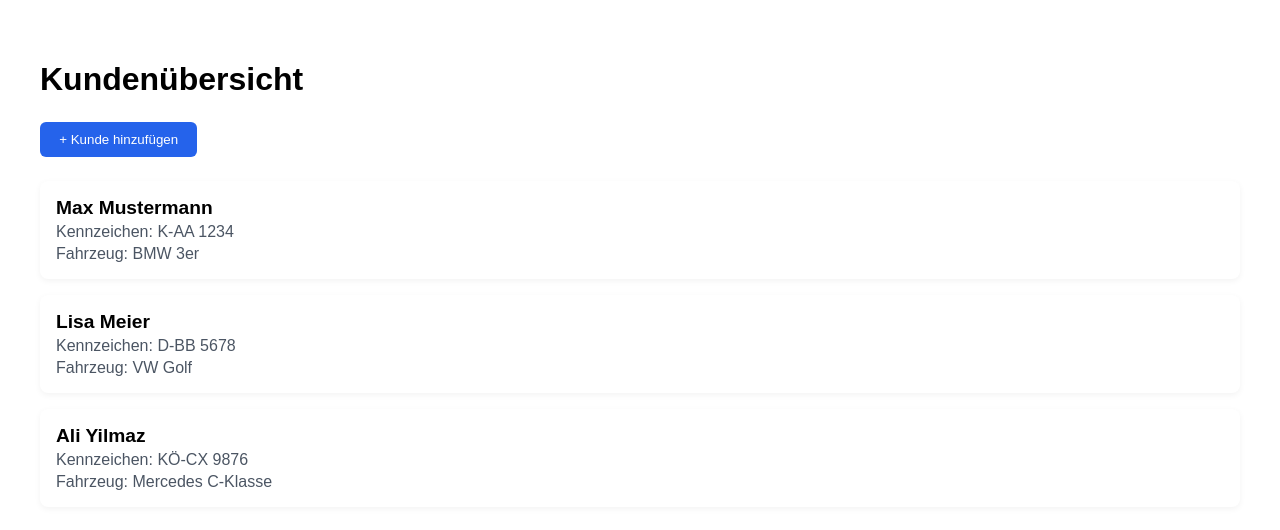
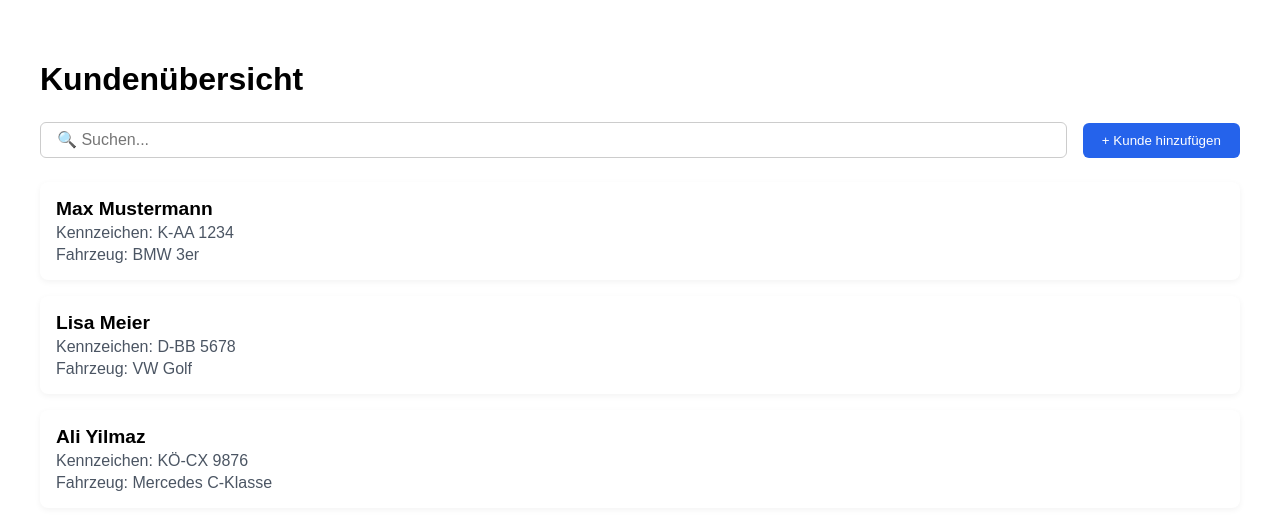
Before and after one commit to Mcan4250-creator/autopilot-crm, a Next.js app: page /kunden in a window 1280 px wide. Shown: the top 530 px of the page. Built offline with nearby package versions, Linux system fonts and the light colour scheme.

Commit message:
Aktualisieren von kunden.js

```diff
--- a/pages/kunden.js
+++ b/pages/kunden.js
@@ -2,18 +2,27 @@
 
 import { useState } from "react";
 
-export default function Kunden() {
-  const [kunden, setKunden] = useState([
-    { id: 1, name: "Max Mustermann", kennzeichen: "K-AA 1234", modell: "BMW 3er" },
-    { id: 2, name: "Lisa Meier", kennzeichen: "D-BB 5678", modell: "VW Golf" },
-    { id: 3, name: "Ali Yilmaz", kennzeichen: "KÖ-CX 9876", modell: "Mercedes C-Klasse" },
-  ]);
+export default function Kunden() { const [kunden, setKunden] = useState([ { id: 1, name: "Max Mustermann", kennzeichen: "K-AA 1234", modell: "BMW 3er" }, { id: 2, name: "Lisa Meier", kennzeichen: "D-BB 5678", modell: "VW Golf" }, { id: 3, name: "Ali Yilmaz", kennzeichen: "KÖ-CX 9876", modell: "Mercedes C-Klasse" }, ]); const [suche, setSuche] = useState("");
 
-  return (
-    <div style={{ padding: "2rem", fontFamily: "Arial, sans-serif" }}>
-      <h1 style={{ fontSize: "2rem", fontWeight: "bold", marginBottom: "1.5rem" }}>
-        Kundenübersicht
-      </h1>
+const gefilterteKunden = kunden.filter((kunde) => { const suchbegriff = suche.toLowerCase(); return ( kunde.name.toLowerCase().includes(suchbegriff) || kunde.kennzeichen.toLowerCase().includes(suchbegriff) || kunde.modell.toLowerCase().includes(suchbegriff) ); });
+
+return ( <div style={{ padding: "2rem", fontFamily: "Arial, sans-serif" }}> <h1 style={{ fontSize: "2rem", fontWeight: "bold", marginBottom: "1.5rem" }}> Kundenübersicht </h1>
+
+<div style={{ display: "flex", justifyContent: "space-between", alignItems: "center", marginBottom: "1.5rem", gap: "1rem", flexWrap: "wrap" }}>
+    <input
+      type="text"
+      placeholder="🔍 Suchen..."
+      value={suche}
+      onChange={(e) => setSuche(e.target.value)}
+      style={{
+        padding: "0.5rem 1rem",
+        borderRadius: "6px",
+        border: "1px solid #ccc",
+        fontSize: "1rem",
+        flexGrow: 1,
+        minWidth: "250px",
+      }}
+    />
 
     <button
       style={{
@@ -23,15 +32,17 @@ export default function Kunden() {
         border: "none",
         borderRadius: "6px",
         cursor: "pointer",
-          marginBottom: "1.5rem",
+        whiteSpace: "nowrap",
       }}
       onClick={() => alert("Hier kommt später das Formular zum Hinzufügen eines Kunden")}
     >
       + Kunde hinzufügen
     </button>
+  </div>
 
   <div style={{ display: "grid", gap: "1rem" }}>
-        {kunden.map((kunde) => (
+    {gefilterteKunden.length > 0 ? (
+      gefilterteKunden.map((kunde) => (
         <div
           key={kunde.id}
           style={{
@@ -45,8 +56,11 @@ export default function Kunden() {
           <p style={{ margin: "0.25rem 0", color: "#4b5563" }}>Kennzeichen: {kunde.kennzeichen}</p>
           <p style={{ margin: 0, color: "#4b5563" }}>Fahrzeug: {kunde.modell}</p>
         </div>
-        ))}
+      ))
+    ) : (
+      <p style={{ color: "#6b7280" }}>Keine Kunden gefunden.</p>
+    )}
   </div>
 </div>
-  );
-}
+
+); }
```
Lines whose indentation alone changed are shown as unchanged.
